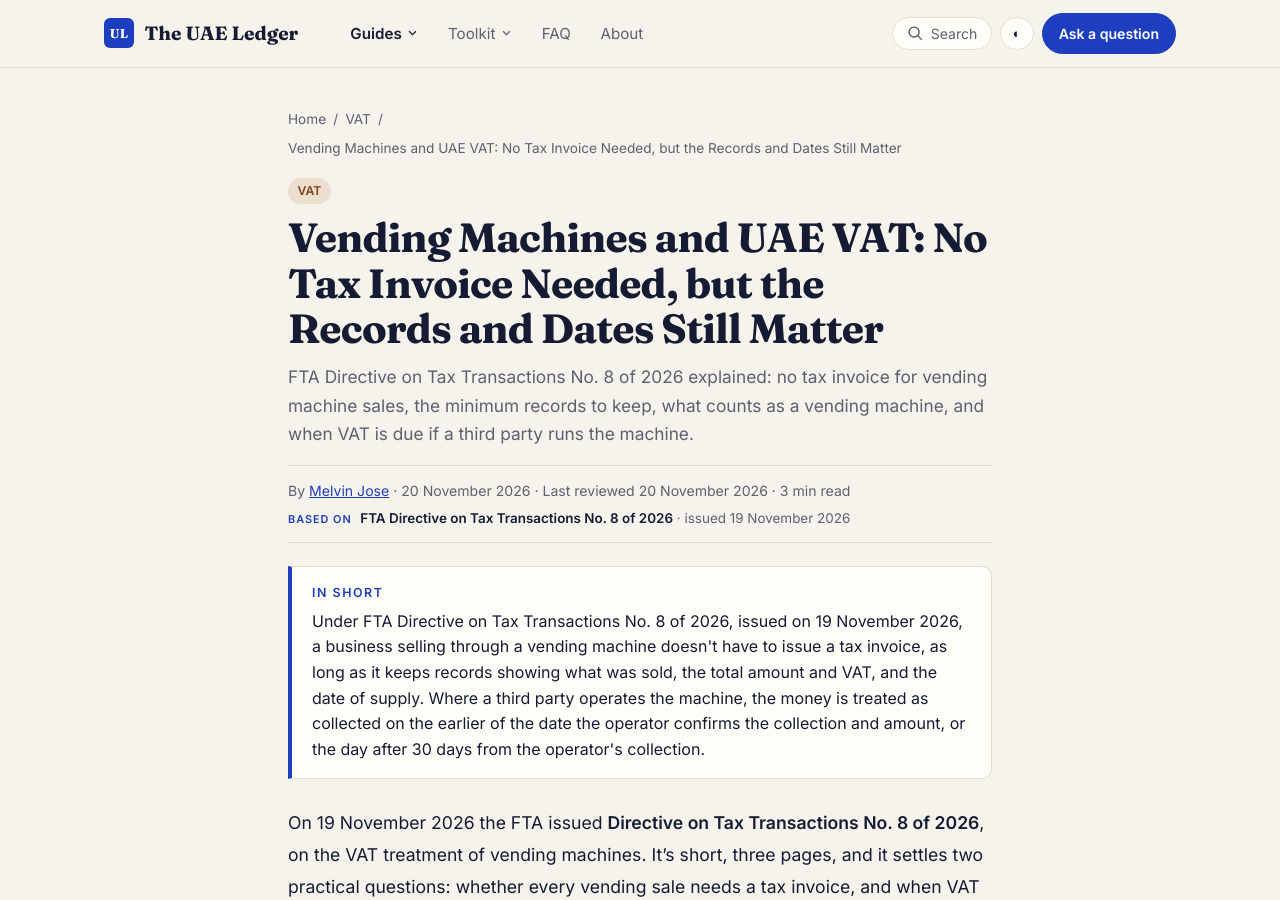
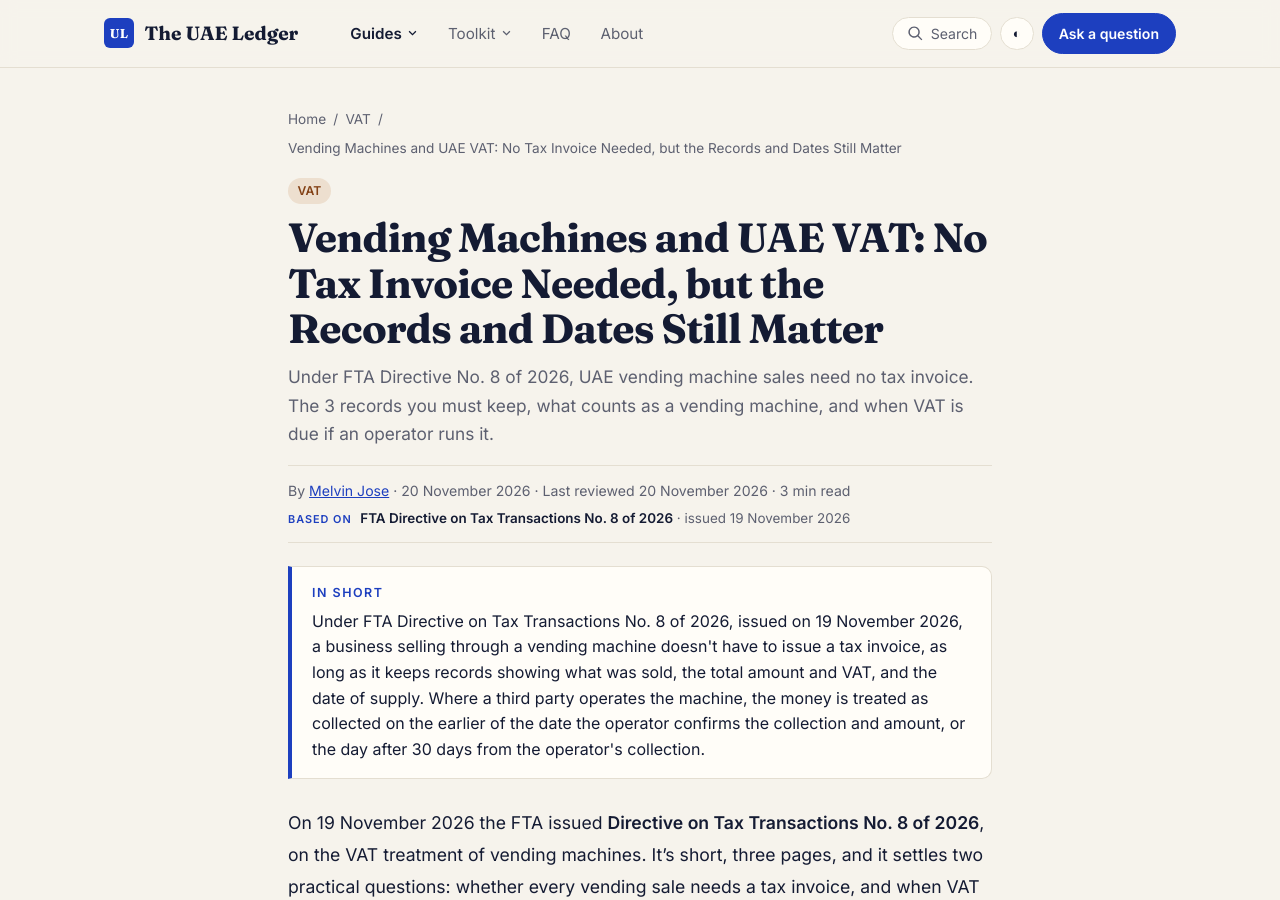
Before and after one commit to MelvinJose108/melvinjose.github.io, a Jekyll site: the page built from _posts/2026-11-20-uae-vat-vending-machines-directive-8-2026.md, in a window 1280 px wide and 900 px high. Built offline with Jekyll 4.4.1, drawn with Linux system fonts in a browser that asks for light colours.

Commit message:
GSC fixes: redirect 4 removed guide URLs still in Google; sharper vending machine title and snippet (#80)
Claude-Session: https://claude.ai/code/session_01EBT4cYX72Yrwk4UFZtHLjU

Co-authored-by: Claude <noreply@anthropic.com>

```diff
--- a/_posts/2026-11-20-uae-vat-vending-machines-directive-8-2026.md
+++ b/_posts/2026-11-20-uae-vat-vending-machines-directive-8-2026.md
@@ -1,9 +1,9 @@
 ---
 title: "Vending Machines and UAE VAT: No Tax Invoice Needed, but the Records and Dates Still Matter"
 date: 2026-11-20 16:00:00 +0400
-seo_title: "UAE VAT on Vending Machines: FTA Directive No. 8 of 2026"
+seo_title: "UAE VAT Rules for Vending Machines: No Tax Invoice Needed (2026)"
 topic: "VAT"
-description: "FTA Directive on Tax Transactions No. 8 of 2026 explained: no tax invoice for vending machine sales, the minimum records to keep, what counts as a vending machine, and when VAT is due if a third party runs the machine."
+description: "Under FTA Directive No. 8 of 2026, UAE vending machine sales need no tax invoice. The 3 records you must keep, what counts as a vending machine, and when VAT is due if an operator runs it."
 based_on: "FTA Directive on Tax Transactions No. 8 of 2026"
 based_on_date: "issued 19 November 2026"
 reviewed: 2026-11-20
--- a/audit/index.html
+++ b/audit/index.html
@@ -1,5 +1,7 @@
 ---
 layout: topic
+redirect_from:
+  - /guides/audit-start-to-finish/
 seo_title: "Audit in the UAE: guides and explainers"
 description: "How audits work in the UAE, how to read financial statements and how to keep records audit-ready."
 title: Audit
--- a/corporate-tax/index.html
+++ b/corporate-tax/index.html
@@ -1,5 +1,7 @@
 ---
 layout: topic
+redirect_from:
+  - /guides/corporate-tax-101/
 seo_title: "UAE Corporate Tax: guides and updates"
 description: "Guides and updates on UAE Corporate Tax: who pays, the 0% and 9% bands, free zones and filing."
 title: Corporate Tax
--- a/vat/index.html
+++ b/vat/index.html
@@ -1,5 +1,7 @@
 ---
 layout: topic
+redirect_from:
+  - /guides/vat-basics/
 seo_title: "VAT in the UAE: guides and updates"
 description: "Plain-English guides, updates and background on UAE VAT: registration, rates, zero-rated and exempt supplies, and returns."
 title: VAT
```
Also changed, not shown: _posts/2026-11-21-qualifying-free-zone-person-conditions.md (+2 -0 lines).
